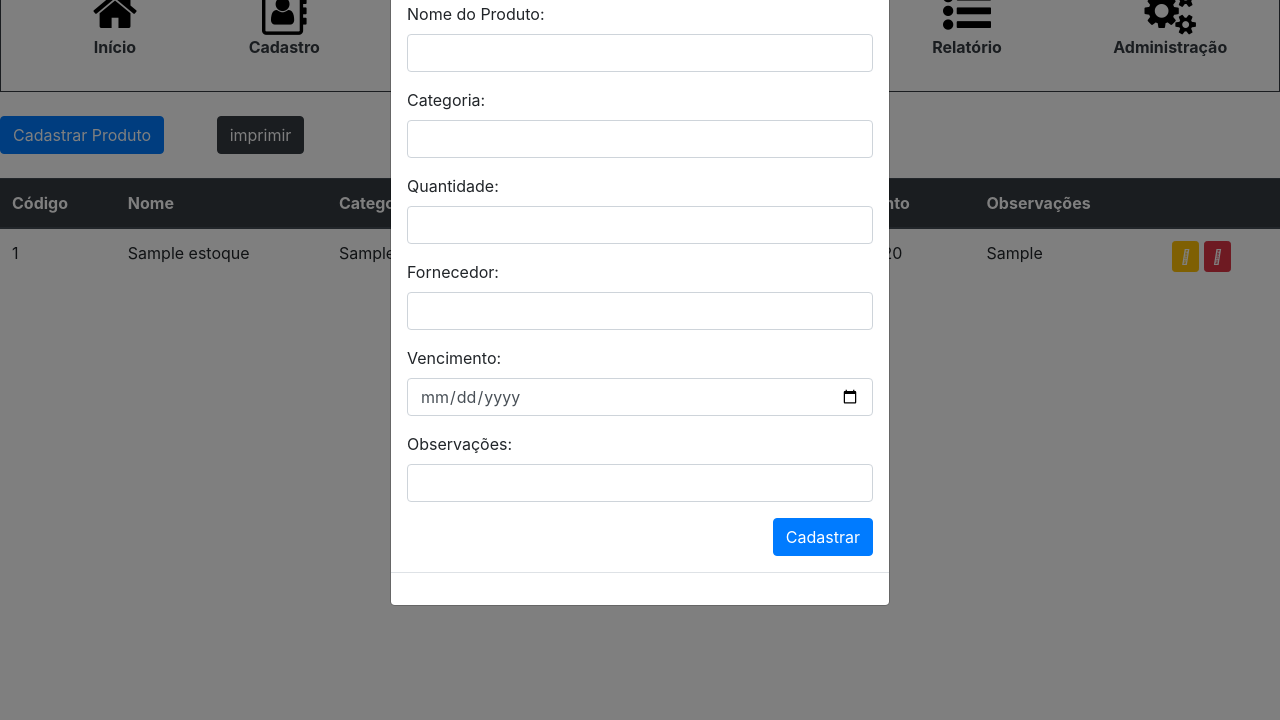
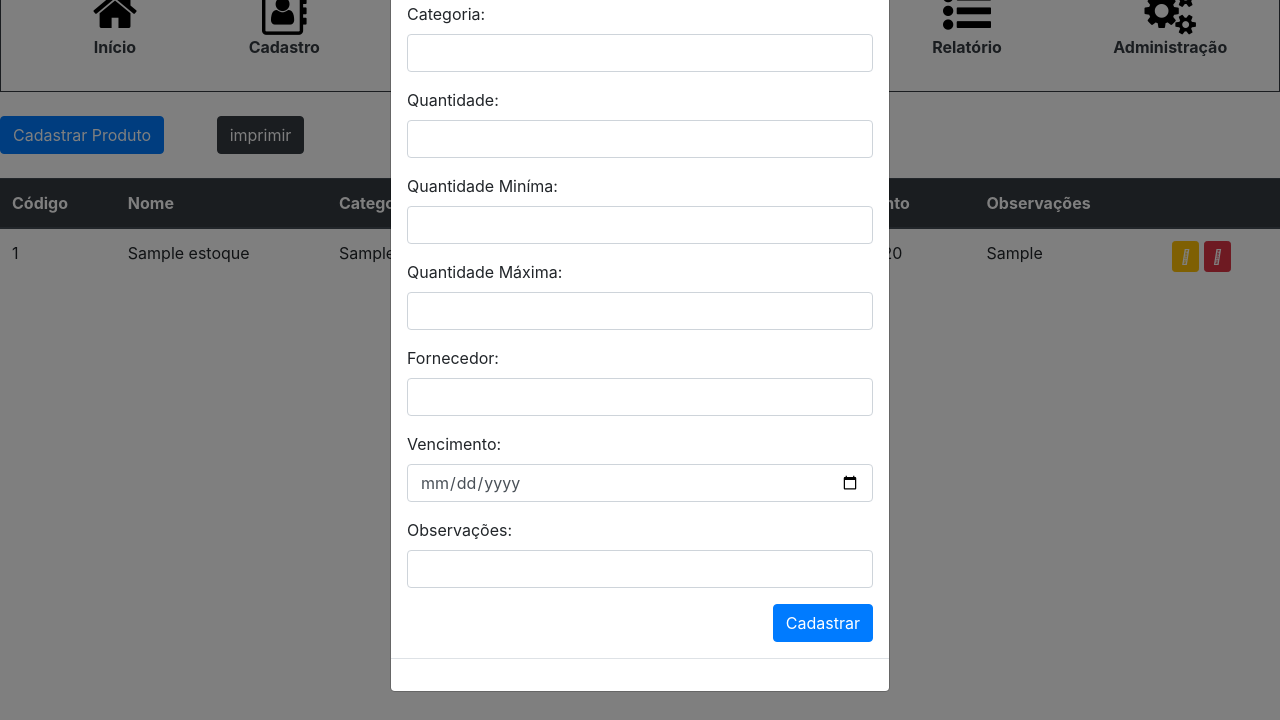
Before and after one commit to LordKariowa/projetoodonto, a PHP site: page /estoque.php in a window 1280 px wide, after a click on "Cadastrar Produto". Shown: the part 322-1042 px from the top of the page. Run offline with PHP 8.4, Linux system fonts and the light colour scheme; tables that the repository leaves empty hold one stand-in row (values such as "Sample post"); a stand-in replaces the project's code that opens the database connection.

Commit message:
Add files via upload

```diff
--- a/estoque.php
+++ b/estoque.php
@@ -42,6 +42,14 @@
 								</div>
 							<div class="form-group">
 									<label for="quanti">Quantidade:</label>
+									<input type="text" class="form-control" id="quanti" placeholder="" name = "quantidade">
+								</div>
+                               <div class="form-group">
+									<label for="quanti">Quantidade Miníma:</label>
+									<input type="text" class="form-control" id="quanti" placeholder="" name = "quantidade">
+								</div>
+                               <div class="form-group">
+									<label for="quanti">Quantidade Máxima:</label>
 									<input type="text" class="form-control" id="quanti" placeholder="" name = "quantidade">
 								</div>
                                 <div class="form-group">
```
